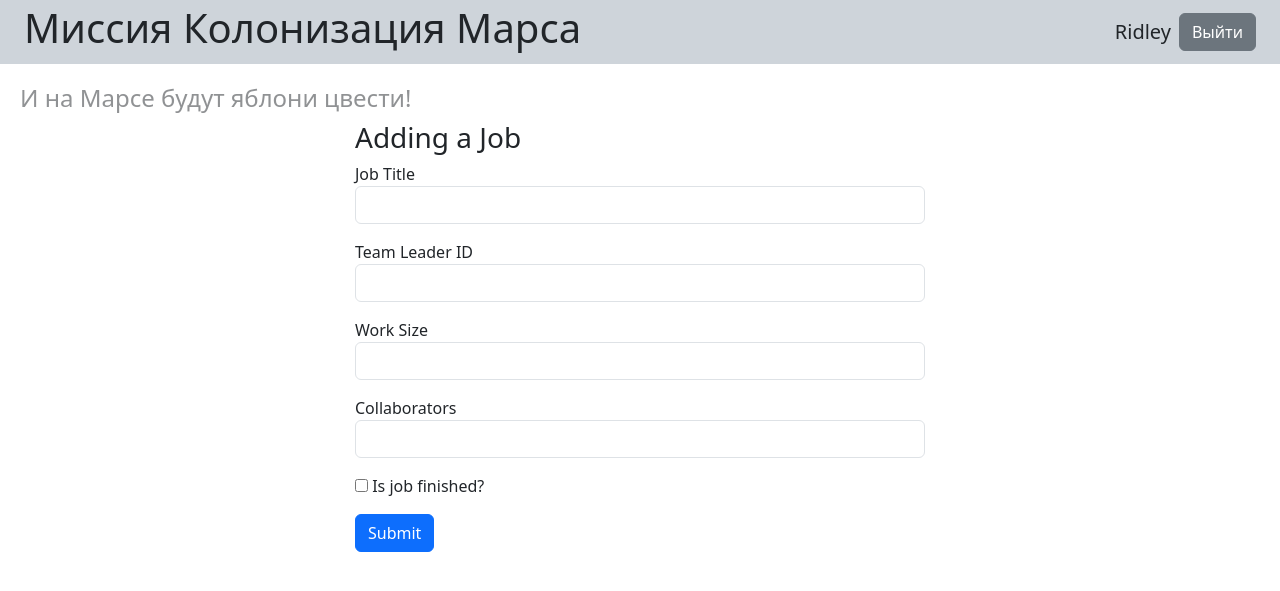
After one commit to VND0/alchemy1, a Flask app: page /new-job in a window 1280 px wide. The commit adds this page. Shown: the top 591 px of the page. Run offline with Flask 3, Linux system fonts and the light colour scheme; a user stored in the database is signed in.

Commit message:
Added creation of jobs. Fixed main page's html and css.

```diff
--- a/main.py
+++ b/main.py
@@ -1,4 +1,4 @@
-from datetime import datetime as dt, timedelta as td
+from datetime import datetime as dt, timedelta as td, date
 
 from flask import Flask, render_template, redirect
 from flask_login import LoginManager, login_required, logout_user, current_user, login_user
@@ -10,6 +10,7 @@ from data.db_session import create_session
 from data.job import Job
 from data.users import User
 from forms.auth import LoginForm
+from forms.job import JobForm
 from forms.registration import RegistrationForm
 
 app = Flask(__name__)
@@ -56,7 +57,7 @@ def add_people():
 
 def add_jobs():
     session = db_session.create_session()
-    if session.query(Job).one_or_none():
+    if session.query(Job).first():
         return
 
     jobs = [
@@ -132,6 +133,37 @@ def logout():
     return redirect("/")
 
 
+def add_job(form: JobForm):
+    job = Job(
+        team_leader=form.lead_id.data,
+        job=form.title.data,
+        work_size=form.work_size.data,
+        collaborators=form.collab_list.data,
+        start_date=date.today(),
+        end_date=(dt.now() + td(hours=form.work_size.data)).date(),
+        is_finished=form.is_finished.data
+    )
+    try:
+        session = db_session.create_session()
+        session.add(job)
+        session.commit()
+    except IntegrityError:
+        return "An error occurred. Maybe the problem is wrong team leader's id."
+
+
+@app.route("/new-job", methods=["POST", "GET"])
+@login_required  # Странно, если любой посетитель сможет менять информацию
+def new_job():
+    err = None
+    form = JobForm()
+    if form.validate_on_submit():
+        err = add_job(form)
+        if err is None:
+            return redirect("/")
+
+    return render_template("add_job.html", title="Adding a job", err=err, form=form)
+
+
 @app.get("/")
 def index():
     session = db_session.create_session()
--- a/static/css/styles.css
+++ b/static/css/styles.css
@@ -3,3 +3,8 @@ h4 {
     padding-left: 20px;
     color: var(--bs-tertiary-color);
 }
+
+.divdiv {
+    max-width: 600px;
+    padding: 0 15px;
+}
--- /dev/null
+++ b/templates/add_job.html
@@ -0,0 +1,34 @@
+{% extends 'base.html' %}
+{% block content %}
+    <div class="m-auto divdiv">
+        <h3 class="my-">Adding a Job</h3>
+        <form method="post" class="flex-grow-1">
+            {{ form.hidden_tag() }}
+            {% if err %}
+                <div class="alert alert-danger">{{ err }}</div>
+            {% endif %}
+            <p>
+                {{ form.title.label }} <br>
+                {{ form.title(class="form-control") }}
+            </p>
+            <p>
+                {{ form.lead_id.label }} <br>
+                {{ form.lead_id(class="form-control") }}
+            </p>
+            <p>
+                {{ form.work_size.label }} <br>
+                {{ form.work_size(class="form-control") }}
+            </p>
+            <p>
+                {{ form.collab_list.label }} <br>
+                {{ form.collab_list(class="form-control") }}
+            </p>
+            <p>
+                {{ form.is_finished() }} {{ form.is_finished.label }}
+            </p>
+            <p>
+                {{ form.submit(class="btn btn-primary") }}
+            </p>
+        </form>
+    </div>
+{% endblock %}
```
Also changed, not shown: templates/index.html (+11 -5 lines), forms/job.py (renamed from forms/adding_job.py).
